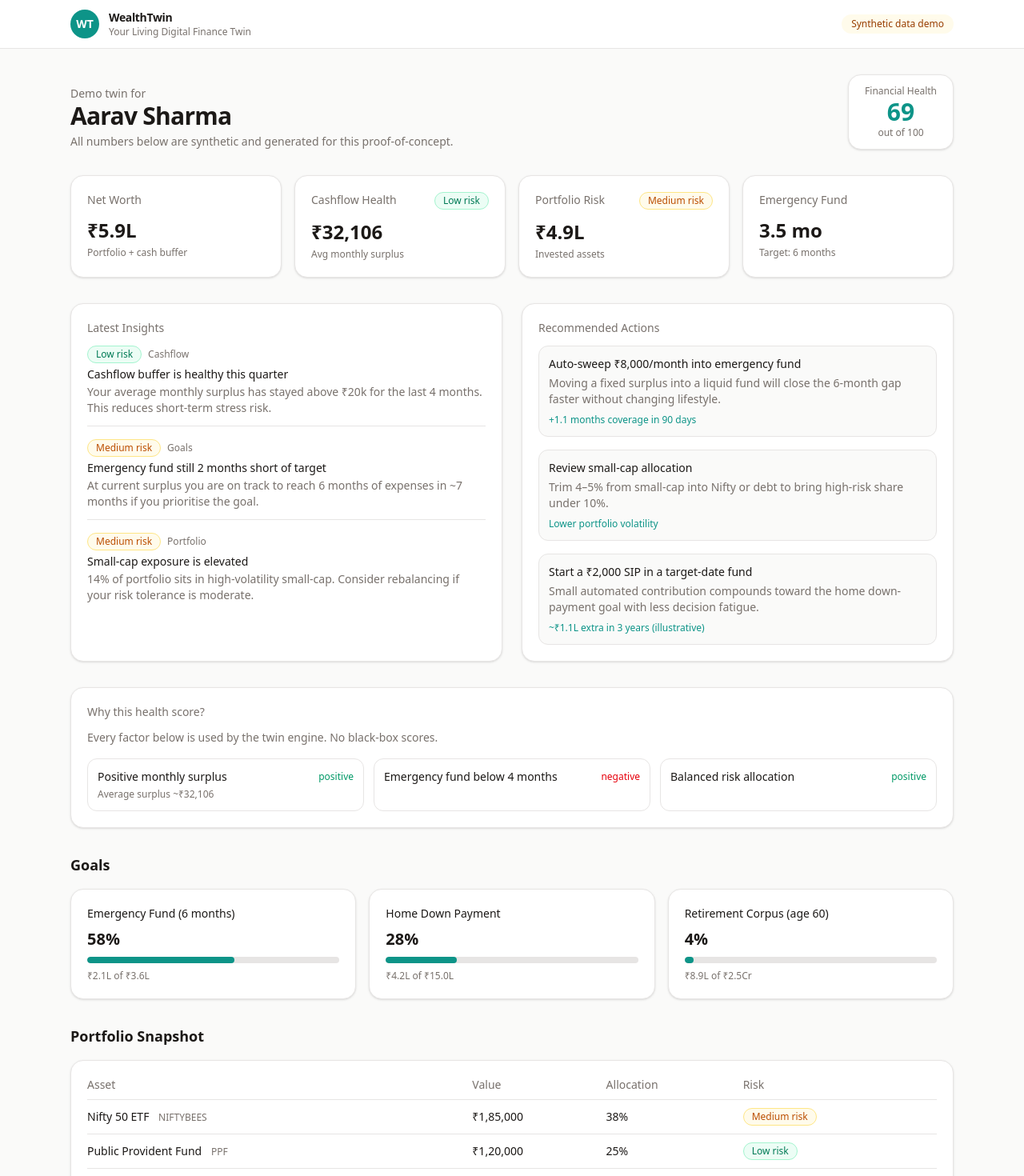
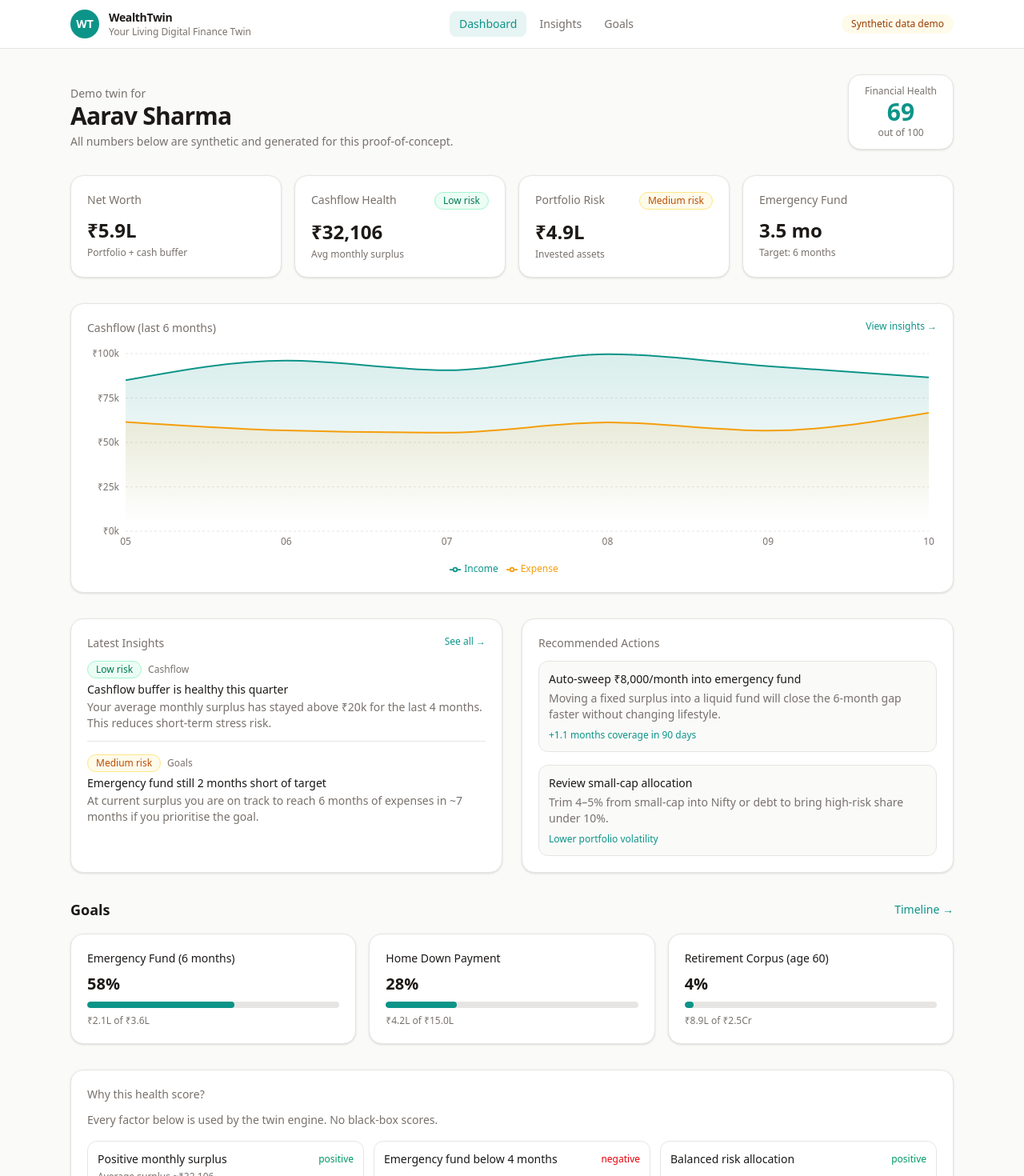
Before and after one commit to Pavan3030-pr/WealthTwin, a Next.js app: page / in a window 1280 px wide. Shown: the top 1470 px of the page at 80% size. Built offline with nearby package versions, Linux system fonts and the light colour scheme.

Commit message:
Update dashboard: add CashflowChart, Nav links, links to Insights/Goals

```diff
--- a/src/app/page.tsx
+++ b/src/app/page.tsx
@@ -2,6 +2,9 @@ import { computeTwinState } from "@/services/synthetic";
 import { formatCurrency, formatPercent } from "@/lib/utils";
 import { Card, CardHeader, CardTitle } from "@/components/ui/Card";
 import { RiskBadge } from "@/components/ui/RiskBadge";
+import { CashflowChart } from "@/components/charts/CashflowChart";
+import { Nav } from "@/components/Nav";
+import Link from "next/link";
 
 export default function HomePage() {
   const twin = computeTwinState();
@@ -9,21 +12,16 @@ export default function HomePage() {
   return (
     <div className="min-h-screen bg-[var(--background)]">
       <header className="sticky top-0 z-20 border-b border-[var(--border)] bg-[var(--surface)]/90 backdrop-blur">
-        <div className="mx-auto flex max-w-6xl items-center justify-between px-4 py-3 sm:px-6">
+        <div className="mx-auto flex max-w-6xl flex-wrap items-center justify-between gap-3 px-4 py-3 sm:px-6">
           <div className="flex items-center gap-3">
-            <div className="flex h-9 w-9 items-center justify-center rounded-full bg-[var(--primary)] text-sm font-bold text-white">
-              WT
-            </div>
+            <div className="flex h-9 w-9 items-center justify-center rounded-full bg-[var(--primary)] text-sm font-bold text-white">WT</div>
             <div>
               <p className="text-sm font-semibold tracking-tight">WealthTwin</p>
               <p className="text-xs text-[var(--muted)]">Your Living Digital Finance Twin</p>
             </div>
           </div>
-          <div className="flex items-center gap-3">
-            <span className="hidden rounded-full bg-amber-50 px-3 py-1 text-xs font-medium text-amber-800 sm:inline-block">
-              Synthetic data demo
-            </span>
-          </div>
+          <Nav active="/" />
+          <span className="rounded-full bg-amber-50 px-3 py-1 text-xs font-medium text-amber-800">Synthetic data demo</span>
         </div>
       </header>
 
@@ -66,11 +64,24 @@ export default function HomePage() {
           </Card>
         </section>
 
+        <section className="mb-8">
+          <Card>
+            <CardHeader>
+              <CardTitle>Cashflow (last 6 months)</CardTitle>
+              <Link href="/insights" className="text-xs font-medium text-[var(--primary)] hover:underline">View insights →</Link>
+            </CardHeader>
+            <CashflowChart data={twin.cashflowSeries} />
+          </Card>
+        </section>
+
         <section className="mb-8 grid gap-6 lg:grid-cols-2">
           <Card>
-            <CardHeader><CardTitle>Latest Insights</CardTitle></CardHeader>
+            <CardHeader>
+              <CardTitle>Latest Insights</CardTitle>
+              <Link href="/insights" className="text-xs font-medium text-[var(--primary)] hover:underline">See all →</Link>
+            </CardHeader>
             <ul className="space-y-4">
-              {twin.insights.map((insight) => (
+              {twin.insights.slice(0, 2).map((insight) => (
                 <li key={insight.id} className="border-b border-[var(--border)] pb-3 last:border-0 last:pb-0">
                   <div className="mb-1 flex items-center gap-2">
                     <RiskBadge level={insight.severity} />
@@ -85,7 +96,7 @@ export default function HomePage() {
           <Card>
             <CardHeader><CardTitle>Recommended Actions</CardTitle></CardHeader>
             <ul className="space-y-4">
-              {twin.recommendations.map((rec) => (
+              {twin.recommendations.slice(0, 2).map((rec) => (
                 <li key={rec.id} className="rounded-xl border border-[var(--border)] bg-[var(--background)] p-3">
                   <p className="text-sm font-medium">{rec.title}</p>
                   <p className="mt-1 text-sm text-[var(--muted)]">{rec.description}</p>
@@ -94,6 +105,25 @@ export default function HomePage() {
               ))}
             </ul>
           </Card>
+        </section>
+
+        <section className="mb-8">
+          <div className="mb-4 flex items-center justify-between">
+            <h2 className="text-lg font-semibold">Goals</h2>
+            <Link href="/goals" className="text-sm font-medium text-[var(--primary)] hover:underline">Timeline →</Link>
+          </div>
+          <div className="grid gap-4 sm:grid-cols-3">
+            {twin.goals.map((goal) => (
+              <Card key={goal.id}>
+                <p className="text-sm font-medium">{goal.name}</p>
+                <p className="mt-2 text-xl font-semibold">{formatPercent(goal.progress)}</p>
+                <div className="mt-2 h-2 overflow-hidden rounded-full bg-[var(--border)]">
+                  <div className="h-full rounded-full bg-[var(--primary)]" style={{ width: `${Math.min(100, goal.progress * 100)}%` }} />
+                </div>
+                <p className="mt-2 text-xs text-[var(--muted)]">{formatCurrency(goal.currentAmount, twin.currency, true)} of {formatCurrency(goal.targetAmount, twin.currency, true)}</p>
+              </Card>
+            ))}
+          </div>
         </section>
 
         <section className="mb-8">
@@ -114,48 +144,6 @@ export default function HomePage() {
           </Card>
         </section>
 
-        <section className="mb-8">
-          <h2 className="mb-4 text-lg font-semibold">Goals</h2>
-          <div className="grid gap-4 sm:grid-cols-3">
-            {twin.goals.map((goal) => (
-              <Card key={goal.id}>
-                <p className="text-sm font-medium">{goal.name}</p>
-                <p className="mt-2 text-xl font-semibold">{formatPercent(goal.progress)}</p>
-                <div className="mt-2 h-2 overflow-hidden rounded-full bg-[var(--border)]">
-                  <div className="h-full rounded-full bg-[var(--primary)]" style={{ width: `${Math.min(100, goal.progress * 100)}%` }} />
-                </div>
-                <p className="mt-2 text-xs text-[var(--muted)]">{formatCurrency(goal.currentAmount, twin.currency, true)} of {formatCurrency(goal.targetAmount, twin.currency, true)}</p>
-              </Card>
-            ))}
-          </div>
-        </section>
-
-        <section className="mb-12">
-          <h2 className="mb-4 text-lg font-semibold">Portfolio Snapshot</h2>
-          <Card className="overflow-x-auto">
-            <table className="w-full text-left text-sm">
-              <thead>
-                <tr className="border-b border-[var(--border)] text-[var(--muted)]">
-                  <th className="pb-2 font-medium">Asset</th>
-                  <th className="pb-2 font-medium">Value</th>
-                  <th className="pb-2 font-medium">Allocation</th>
-                  <th className="pb-2 font-medium">Risk</th>
-                </tr>
-              </thead>
-              <tbody>
-                {twin.holdings.map((h) => (
-                  <tr key={h.symbol} className="border-b border-[var(--border)] last:border-0">
-                    <td className="py-2.5"><span className="font-medium">{h.name}</span> <span className="ml-2 text-xs text-[var(--muted)]">{h.symbol}</span></td>
-                    <td className="py-2.5">{formatCurrency(h.value, twin.currency)}</td>
-                    <td className="py-2.5">{formatPercent(h.allocation)}</td>
-                    <td className="py-2.5"><RiskBadge level={h.risk} /></td>
-                  </tr>
-                ))}
-              </tbody>
-            </table>
-          </Card>
-        </section>
-
         <footer className="rounded-2xl border border-amber-200 bg-amber-50 px-5 py-4 text-center text-sm text-amber-900">
           <strong>Synthetic Data Notice:</strong> All user profiles, transactions, holdings and insights in this demonstration are artificially generated. No real financial data is collected or stored.
         </footer>
```
